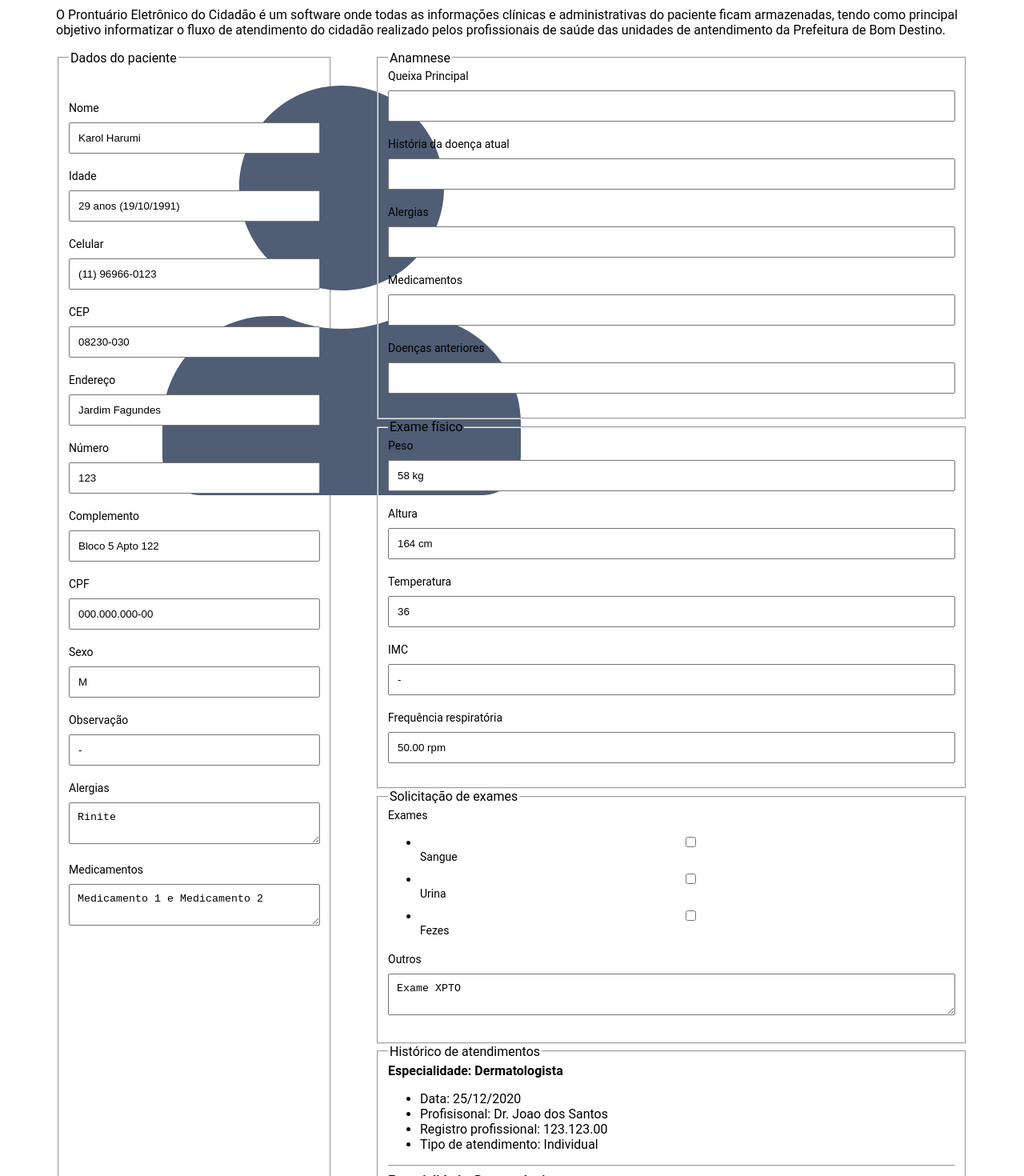
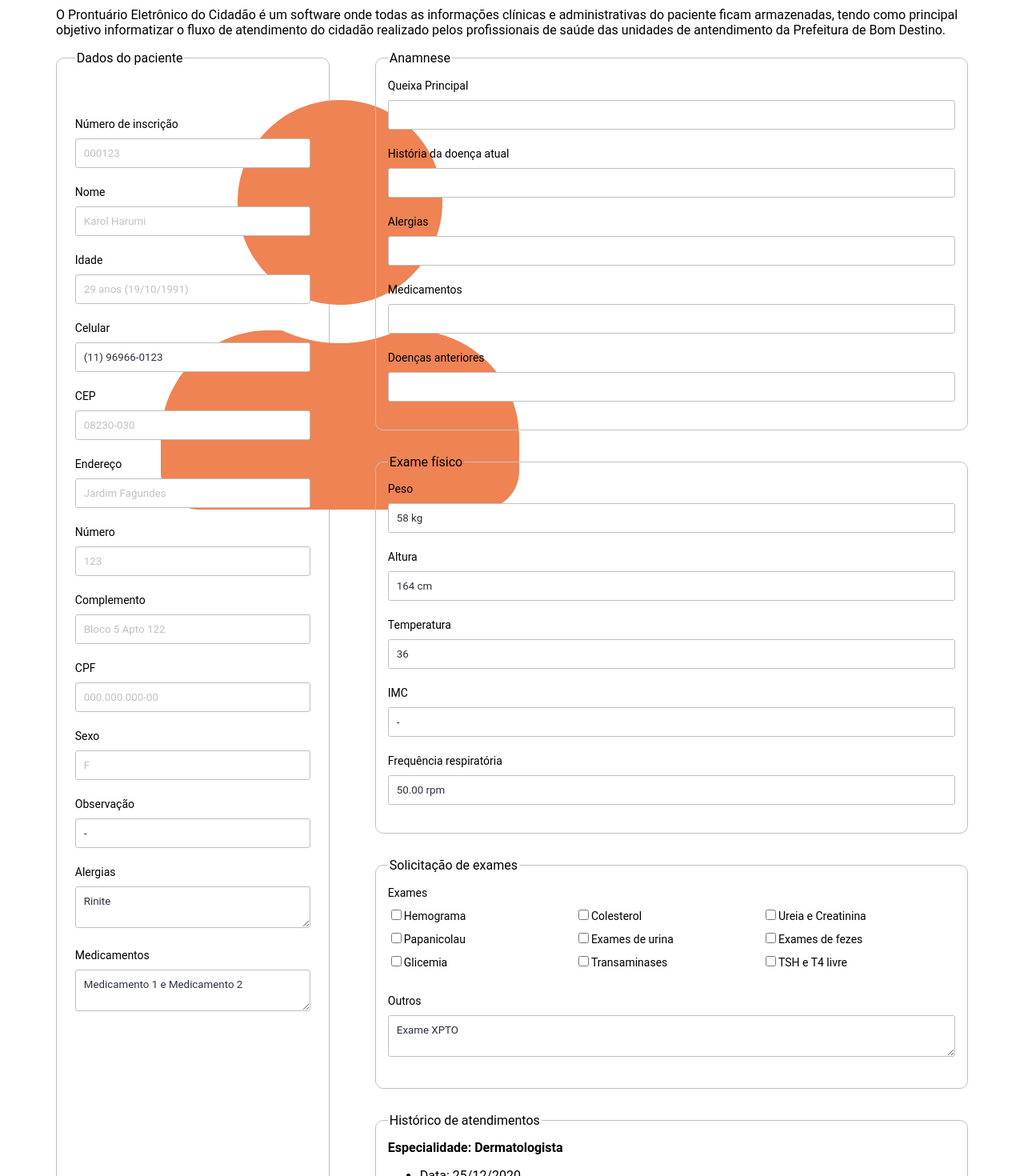
Before and after one commit to tcc-puc/site-prefeitura, a Next.js app: page /prontuario-eletronico in a window 1280 px wide. Shown: the part 520-1990 px from the top of the page at 80% size. Built offline with nearby package versions, Linux system fonts and the light colour scheme.

Commit message:
Componente do perfil do paciente para prontuario eletronico

```diff
--- /dev/null
+++ b/components/patientProfile/index.jsx
@@ -0,0 +1,78 @@
+import { faUser } from '@fortawesome/free-solid-svg-icons'
+import { FontAwesomeIcon } from '@fortawesome/react-fontawesome'
+import "./style.scss"
+
+export default function PatientProfile() {
+    return (
+        <fieldset className="patient-profile">
+        <legend>Dados do paciente</legend>
+
+        <FontAwesomeIcon icon={faUser} color="#ef8354" className="icon-user" />
+
+        <div className="field-container">
+          <label for="fname">Número de inscrição</label>
+          <input type="text" id="fname" name="fname" value="000123" disabled="disabled" />
+        </div>
+
+        <div className="field-container">
+          <label for="fname">Nome</label>
+          <input type="text" id="fname" name="fname" value="Karol Harumi" disabled="disabled" />
+        </div>
+
+        <div className="field-container">
+          <label for="fname">Idade</label>
+          <input type="text" id="fname" name="fname" value="29 anos (19/10/1991)" disabled="disabled" />
+        </div>
+
+        <div className="field-container">
+          <label for="fname">Celular</label>
+          <input type="text" id="fname" name="fname" value="(11) 96966-0123" />
+        </div>
+
+        <div className="field-container">
+          <label for="fname">CEP</label>
+          <input type="text" id="fname" name="fname" value="08230-030" disabled="disabled" />
+        </div>
+
+        <div className="field-container">
+          <label for="fname">Endereço</label>
+          <input type="text" id="fname" name="fname" value="Jardim Fagundes" disabled="disabled" />
+        </div>
+
+        <div className="field-container">
+          <label for="fname">Número</label>
+          <input type="text" id="fname" name="fname" value="123" disabled="disabled" />
+        </div>
+
+        <div className="field-container">
+          <label for="fname">Complemento</label>
+          <input type="text" id="fname" name="fname" value="Bloco 5 Apto 122" disabled="disabled" />
+        </div>
+
+        <div className="field-container">
+          <label for="fname">CPF</label>
+          <input type="text" id="fname" name="fname" value="000.000.000-00" disabled="disabled" />
+        </div>
+
+        <div className="field-container">
+          <label for="fname">Sexo</label>
+          <input type="text" id="fname" name="fname" value="F" disabled="disabled" />
+        </div>
+
+        <div className="field-container">
+          <label for="fname">Observação</label>
+          <input type="text" id="fname" name="fname" value="-" />
+        </div>
+
+        <div className="field-container">
+          <label for="fname">Alergias</label>
+          <textarea type="text" id="fname" name="fname" value="Rinite" />
+        </div>
+
+        <div className="field-container">
+          <label for="fname">Medicamentos</label>
+          <textarea type="text" id="fname" name="fname" value="Medicamento 1 e Medicamento 2" />
+        </div>
+      </fieldset>
+    )
+  }
--- /dev/null
+++ b/components/patientProfile/style.scss
@@ -0,0 +1,9 @@
+.patient-profile {
+    width: 30%;
+    .icon-user {
+        display: block;
+        width: 120px;
+        padding: 20px;
+        margin: 0 auto;
+    }
+}
--- a/pages/prontuario-eletronico/index.js
+++ b/pages/prontuario-eletronico/index.js
@@ -1,60 +1,13 @@
 
-import { useState } from 'react';
 import "./style.scss"
 import Head from 'next/head'
 
 import Header from '../../components/header'
 import Footer from '../../components/footer'
 import Services from '../../components/services'
-import Loader from '../../components/loader'
-import Error from '../../components/error'
-import ListaConvenios from '../../components/listaConvenios'
-
-import { faUser } from '@fortawesome/free-solid-svg-icons'
-import { FontAwesomeIcon } from '@fortawesome/react-fontawesome'
+import PatientProfile from '../../components/patientProfile'
 
 export default function Home() {
-
-  const [loading, setLoading] = useState(false);
-  const [error, setError] = useState(false);
-  const [convenios, setConvenios] = useState(false);
-  const [data, setData] = useState({});
-  const [errorData, setErrorData] = useState({});
-
-  const handleSubmit = (action) => {
-
-    setLoading(true)
-    setError(false)
-    setConvenios(false)
-
-    setTimeout(()=> {
-
-      setLoading(false)
-
-      fetch(`http://localhost:3000/api/transparencia/${action}`)
-      .then(response => response.json())
-      .then(res => {
-
-        if (!res.error) {
-          setData(res)
-
-          if (action === "convenios") {
-            setConvenios(true)
-          } else if (action === "licitacoes") {
-            setLicitacoes(true)
-          }
-
-        } else {
-          setError(true)
-          setErrorData(res)
-        }
-
-      }).catch(function() {
-        console.log("error");
-    });
-
-    }, 2000)
-  }
 
   return (
     <div className="container">
@@ -72,78 +25,8 @@ export default function Home() {
             <h1>Prontuário Eletrônico</h1>
             <p>O Prontuário Eletrônico do Cidadão é um software onde todas as informações clínicas e administrativas do paciente ficam armazenadas, tendo como principal objetivo informatizar o fluxo de atendimento do cidadão realizado pelos profissionais de saúde das unidades de antendimento da Prefeitura de Bom Destino.</p>
 
-            {/* 1. Fazer area de login, para acesso apenas de penos autorizadas*/}
-            {/* 2. Fazer table de prontuario */}
-            {/* <ul>
-                <li onClick={() => handleSubmit('convenios')}>Em breve</li>
-            </ul> */}
-
             <div className="prontuario">
-              <fieldset className="patientData">
-                <legend>Dados do paciente</legend>
-
-                <FontAwesomeIcon icon={faUser} color="#4f5d75" className="icon-user" />
-
-                <div className="field-container">
-                  <label for="fname">Nome</label>
-                  <input type="text" id="fname" name="fname" value="Karol Harumi" />
-                </div>
-
-                <div className="field-container">
-                  <label for="fname">Idade</label>
-                  <input type="text" id="fname" name="fname" value="29 anos (19/10/1991)" />
-                </div>
-
-                <div className="field-container">
-                  <label for="fname">Celular</label>
-                  <input type="text" id="fname" name="fname" value="(11) 96966-0123" />
-                </div>
-
-                <div className="field-container">
-                  <label for="fname">CEP</label>
-                  <input type="text" id="fname" name="fname" value="08230-030" />
-                </div>
-
-                <div className="field-container">
-                  <label for="fname">Endereço</label>
-                  <input type="text" id="fname" name="fname" value="Jardim Fagundes" />
-                </div>
-
-                <div className="field-container">
-                  <label for="fname">Número</label>
-                  <input type="text" id="fname" name="fname" value="123" />
-                </div>
-
-                <div className="field-container">
-                  <label for="fname">Complemento</label>
-                  <input type="text" id="fname" name="fname" value="Bloco 5 Apto 122" />
-                </div>
-
-                <div className="field-container">
-                  <label for="fname">CPF</label>
-                  <input type="text" id="fname" name="fname" value="000.000.000-00" />
-                </div>
-
-                <div className="field-container">
-                  <label for="fname">Sexo</label>
-                  <input type="text" id="fname" name="fname" value="M" />
-                </div>
-
-                <div className="field-container">
-                  <label for="fname">Observação</label>
-                  <input type="text" id="fname" name="fname" value="-" />
-                </div>
-
-                <div className="field-container">
-                  <label for="fname">Alergias</label>
-                  <textarea type="text" id="fname" name="fname" value="Rinite" />
-                </div>
-
-                <div className="field-container">
-                  <label for="fname">Medicamentos</label>
-                  <textarea type="text" id="fname" name="fname" value="Medicamento 1 e Medicamento 2" />
-                </div>
-              </fieldset>
+              <PatientProfile />
 
               <div className="medicalRecord">
                 <fieldset>
@@ -210,18 +93,42 @@ export default function Home() {
                   <div className="field-container">
                     <label for="fname">Exames</label>
 
-                    <ul>
+                    <ul className="list-exams">
                       <li>
                         <input type="checkbox" id="fname" name="fname" />
-                        <label for="fname">Sangue</label>
+                        <label for="fname">Hemograma</label>
                       </li>
                       <li>
                         <input type="checkbox" id="fname" name="fname" />
-                        <label for="fname">Urina</label>
+                        <label for="fname">Colesterol</label>
                       </li>
                       <li>
                         <input type="checkbox" id="fname" name="fname" />
-                        <label for="fname">Fezes</label>
+                        <label for="fname">Ureia e Creatinina</label>
+                      </li>
+                      <li>
+                        <input type="checkbox" id="fname" name="fname" />
+                        <label for="fname">Papanicolau</label>
+                      </li>
+                      <li>
+                        <input type="checkbox" id="fname" name="fname" />
+                        <label for="fname">Exames de urina</label>
+                      </li>
+                      <li>
+                        <input type="checkbox" id="fname" name="fname" />
+                        <label for="fname">Exames de fezes</label>
+                      </li>
+                      <li>
+                        <input type="checkbox" id="fname" name="fname" />
+                        <label for="fname">Glicemia</label>
+                      </li>
+                      <li>
+                        <input type="checkbox" id="fname" name="fname" />
+                        <label for="fname">Transaminases</label>
+                      </li>
+                      <li>
+                        <input type="checkbox" id="fname" name="fname" />
+                        <label for="fname">TSH e T4 livre</label>
                       </li>
                     </ul>
                   </div>
@@ -243,8 +150,6 @@ export default function Home() {
                       <li>Registro profissional: 123.123.00</li>
                       <li>Tipo de atendimento: Individual</li>
                     </ul>
-
-                    <hr />
                   </div>
 
                   <div>
@@ -255,31 +160,11 @@ export default function Home() {
                       <li>Registro profissional: 123.123.00</li>
                       <li>Tipo de atendimento: Individual</li>
                     </ul>
-
-                    <hr />
-                  </div>
-
-                  <div>
-                    <strong>Especialidade: Dermatologista</strong>
-                    <ul>
-                      <li>Data: 25/12/2020</li>
-                      <li>Profisisonal: Dr. Joao dos Santos</li>
-                      <li>Registro profissional: 123.123.00</li>
-                      <li>Tipo de atendimento: Individual</li>
-                    </ul>
-
-                    <hr />
                   </div>
 
                 </fieldset>
               </div>
             </div>
-
-            {loading && <Loader /> }
-            {error && <Error content={errorData} /> }
-
-            { convenios && <ListaConvenios content={data} /> }
-
         </div>
       </main>
 
--- a/pages/prontuario-eletronico/style.scss
+++ b/pages/prontuario-eletronico/style.scss
@@ -40,7 +40,6 @@ main {
   }
 
   // Prontuario eletronico
-
   .prontuario {
     display: flex;
     flex-direction: row;
@@ -50,25 +49,51 @@ main {
         margin-bottom: 20px;
     }
     label {
-        display: block;
+        display: inline-block;
         margin-bottom: 10px;
         font-size: 14px;
     }
-    input,
+    input[type=text],
     textarea {
         width: 100%;
-        padding: 10px;
-    }
-    .patientData {
-        width: 30%;
-        .icon-user {
-            display: block;
-            width: 120px;
-            padding: 20px;
-            margin: 0 auto;
-        }
     }
     .medicalRecord {
         width: 65%;
     }
+    .list-exams {
+        list-style: none;
+        margin: 0;
+        padding: 0;
+        li {
+            display: inline-block;
+            width: 33%;
+        }
+    }
   }
+
+  // Form
+  input,
+  textarea {
+      border: 1px solid #bfc0c0;
+      border-radius: 3px;
+      outline: none;
+      font-family: 'Roboto', sans-serif;
+      background-color: #fff;
+      color: #2d3142;
+      padding: 10px;
+      &:focus {
+        box-shadow: 0 1px 5px #bfc0c0;
+      }
+      &:disabled {
+          color: #bfc0c0;
+      }
+  }
+  fieldset {
+    border: 1px solid #bfc0c0;
+    padding: 2%;
+    margin: 0;
+    border-radius: 10px;
+  }
+  fieldset + fieldset {
+    margin-top: 30px;
+  }
```
